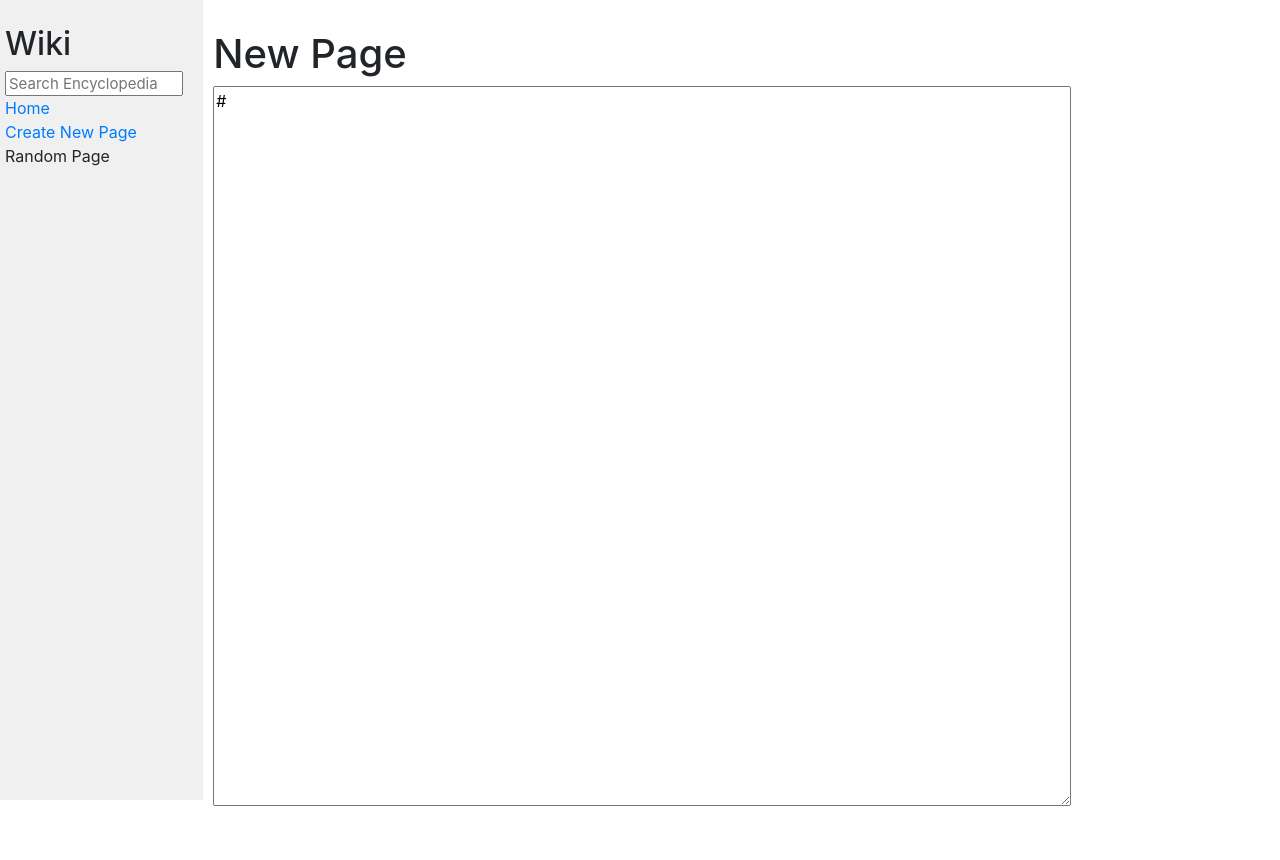
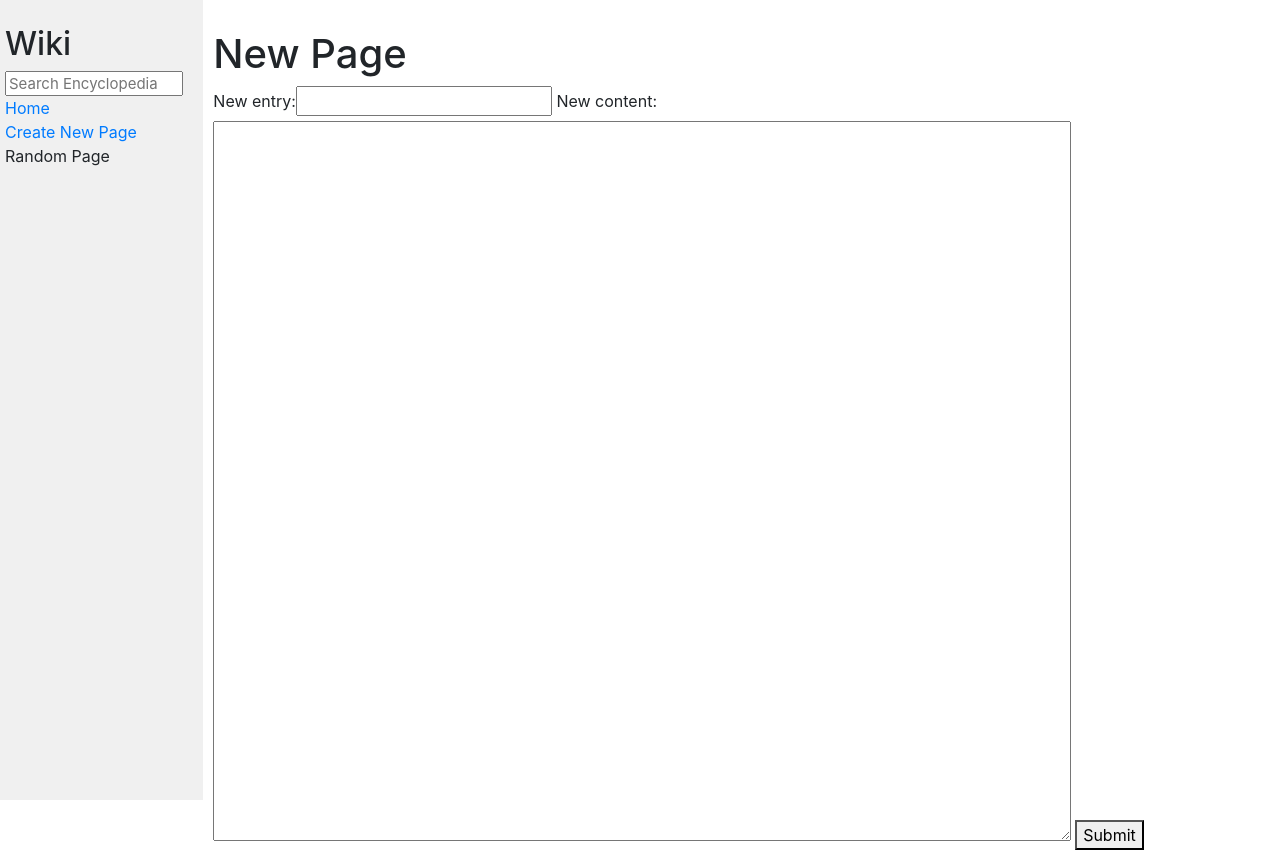
Before and after one commit to jfraser03/cs50w, a Django app: page /new/ in a window 1280 px wide. Before the commit the page ends 806 px from the top, so only its background shows below. Run offline with Django 3.2, Linux system fonts and the light colour scheme; some libraries are stand-ins or nearby versions.

Commit message:
Added new form functionality and cleaned up code with helpers.py file

```diff
--- /dev/null
+++ b/web50/week3/pset2/wiki/encyclopedia/helpers.py
@@ -0,0 +1,29 @@
+import os
+
+from django.http import HttpResponseRedirect
+from django.urls import reverse
+from django import forms
+
+from . import util
+
+def create_entry(entry, content):
+
+    with open(f"entries/{entry}.md", 'w') as file:
+        file.write(content)
+
+def handle_post_search(f):
+    def wrapper (request, *args, **kwargs):
+        if request.method == "POST":
+            search = request.POST.get('q')
+            if not search:
+                return f(request, *args, **kwargs)
+            elif search in util.list_entries():
+                return HttpResponseRedirect(reverse("entry", args=[search]))
+            else:
+                return HttpResponseRedirect(reverse("search") + f"?q={search}")
+        return f(request, *args, **kwargs)
+    return wrapper
+
+class NewEntryForm(forms.Form):
+    new_entry = forms.CharField(max_length=20)
+    new_content = forms.CharField(widget=forms.Textarea)
--- a/web50/week3/pset2/wiki/encyclopedia/templates/encyclopedia/layout.html
+++ b/web50/week3/pset2/wiki/encyclopedia/templates/encyclopedia/layout.html
@@ -8,6 +8,7 @@
         <link rel="stylesheet" href="https://stackpath.bootstrapcdn.com/bootstrap/4.4.1/css/bootstrap.min.css" integrity="sha384-Vkoo8x4CGsO3+Hhxv8T/Q5PaXtkKtu6ug5TOeNV6gBiFeWPGFN9MuhOf23Q9Ifjh" crossorigin="anonymous">
         <link href="{% static 'encyclopedia/styles.css' %}" rel="stylesheet">
     </head>
+    <head>{% block head %}{% endblock %}</head>
     <body>
         <div class="row">
             <div class="sidebar col-lg-2 col-md-3">
--- a/web50/week3/pset2/wiki/encyclopedia/templates/encyclopedia/new.html
+++ b/web50/week3/pset2/wiki/encyclopedia/templates/encyclopedia/new.html
@@ -7,6 +7,8 @@
 {% block body %}
     <h1>New Page</h1>
     <form method="POST">
-        <textarea id="new-content" name="new_content" rows="5" cols="20">#</textarea>
+        {% csrf_token %}
+        {{ form }}
+        <button type="submit">Submit</button>
     </form>
 {% endblock %}
--- a/web50/week3/pset2/wiki/encyclopedia/views.py
+++ b/web50/week3/pset2/wiki/encyclopedia/views.py
@@ -5,21 +5,9 @@ from django.urls import reverse
 from markdown2 import Markdown
 
 from . import util
+from .helpers import create_entry, handle_post_search, NewEntryForm
 
 markdown = Markdown()
-
-def handle_post_search(f):
-    def wrapper (request, *args, **kwargs):
-        if request.method == "POST":
-            search = request.POST.get('q')
-            if not search:
-                return
-            elif search in util.list_entries():
-                return HttpResponseRedirect(reverse("entry", args=[search]))
-            else:
-                return HttpResponseRedirect(reverse("search") + f"?q={search}")
-        return f(request, *args, **kwargs)
-    return wrapper
 
 @handle_post_search
 def index(request):
@@ -63,4 +51,21 @@ def search(request):
 @handle_post_search
 def new(request):
     if request.method == "GET":
-        return render(request, "encyclopedia/new.html")
+        return render(request, "encyclopedia/new.html", {
+            "form": NewEntryForm()
+        })
+
+    elif request.method == "POST":
+        entry = request.POST.get('new_entry')
+        content = request.POST.get('new_content')
+
+        entries = util.list_entries()
+
+        if entry in entries:
+            raise Http404("Entry already exists.")
+
+        content = f"# {entry}\n\n{content}"
+
+        create_entry(entry, content)
+
+        return HttpResponseRedirect(reverse("entry", args=[entry]))
```
Also changed, not shown: web50/week3/pset2/wiki/entries/Jacob.md (added, +5 -0 lines), web50/week3/pset2/wiki/entries/Pizza.md (added, +5 -0 lines), web50/week3/pset2/wiki/entries/Siio.md (added, +5 -0 lines), 5 other files.
